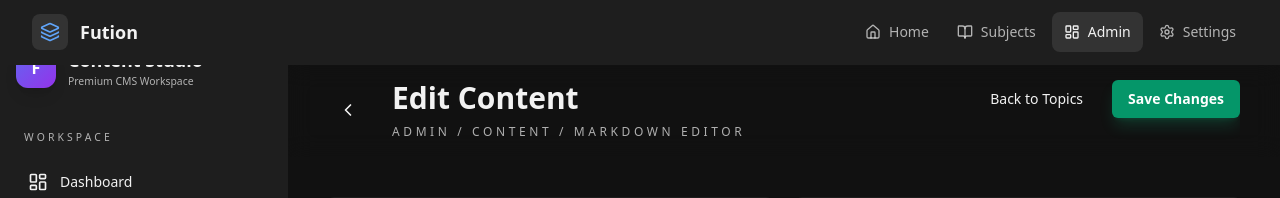
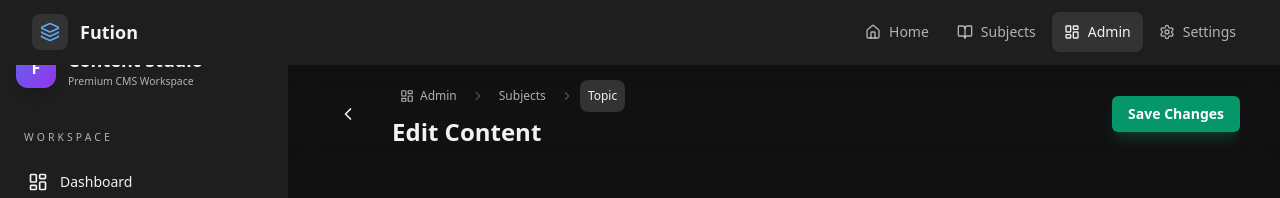
Before and after one commit to RaihanAizvan/Fution, a Vue app: page /admin/topics/1/versions/1 in a window 1280 px wide. Shown: the top 198 px of the page. Built offline with nearby package versions, Linux system fonts and the light colour scheme; no server answers.

Commit message:
feat(admin): add breadcrumbs and metadata to markdown editor

```diff
--- a/src/views/admin/AdminBlocksView.vue
+++ b/src/views/admin/AdminBlocksView.vue
@@ -1,23 +1,20 @@
 <template>
   <AdminLayout>
     <template #header>
-      <div class="flex items-start justify-between">
-        <div>
-          <h2 class="text-3xl font-semibold">Edit Content</h2>
-          <div class="mt-2 text-xs uppercase tracking-[0.3em] text-[var(--app-muted)]">
-            ADMIN / CONTENT / MARKDOWN EDITOR
-          </div>
+      <div class="flex items-center justify-between">
+        <div class="flex flex-col gap-1 min-w-0">
+          <AdminBreadcrumbs
+            :subject-id="subjectId"
+            :subject-title="subjectTitle"
+            :topic-id="topicId"
+            :topic-title="topicTitle"
+          />
+          <h2 class="text-2xl font-semibold truncate">{{ topicTitle || 'Edit Content' }}</h2>
         </div>
-        <div class="flex gap-3">
-          <RouterLink
-            :to="`/admin/subjects/${subjectId}/topics`"
-            class="rounded-md border border-[var(--sidebar-border)] px-4 py-2 text-sm"
-          >
-            Back to Topics
-          </RouterLink>
+        <div class="flex gap-3 shrink-0">
           <button
             type="button"
-            class="rounded-md bg-emerald-600 px-4 py-2 text-sm font-semibold text-white shadow-lg shadow-emerald-500/20"
+            class="rounded-md bg-emerald-600 px-4 py-2 text-sm font-semibold text-white shadow-lg shadow-emerald-500/20 hover:bg-emerald-500 transition"
             @click="saveContent"
             :disabled="isSaving"
           >
@@ -72,9 +69,12 @@
 
 <script setup lang="ts">
 import { ref, onMounted } from 'vue'
-import { useRoute, RouterLink } from 'vue-router'
+import { useRoute } from 'vue-router'
 import AdminLayout from '../../admin/AdminLayout.vue'
+import AdminBreadcrumbs from '../../admin/components/AdminBreadcrumbs.vue'
 import { versionsApi } from '../../admin/api/versionsApi'
+import { subjectsApi } from '../../admin/api/subjectsApi'
+import { topicsApi } from '../../admin/api/topicsApi'
 import { getErrorMessage } from '../../admin/api/adminErrors'
 
 const route = useRoute()
@@ -82,6 +82,8 @@ const topicId = route.params.topicId as string
 const versionId = route.params.versionId as string
 const subjectId = route.query.subjectId as string
 
+const subjectTitle = ref('')
+const topicTitle = ref('')
 const markdown = ref('')
 const renderedHtml = ref('')
 const isLoading = ref(false)
@@ -93,6 +95,19 @@ let debounceTimer: ReturnType<typeof setTimeout> | null = null
 const loadContent = async () => {
   isLoading.value = true
   try {
+    // Load metadata
+    if (subjectId) {
+      subjectsApi.list().then(subjects => {
+        const s = subjects.find(item => item.id === subjectId)
+        if (s) subjectTitle.value = s.title
+      })
+    }
+
+    topicsApi.listBySubject(subjectId).then(topics => {
+      const t = topics.find(item => item.id === topicId)
+      if (t) topicTitle.value = t.title
+    })
+
     const version = await versionsApi.getById(topicId, versionId)
     markdown.value = version.markdown || ''
     renderedHtml.value = version.html || ''
```
